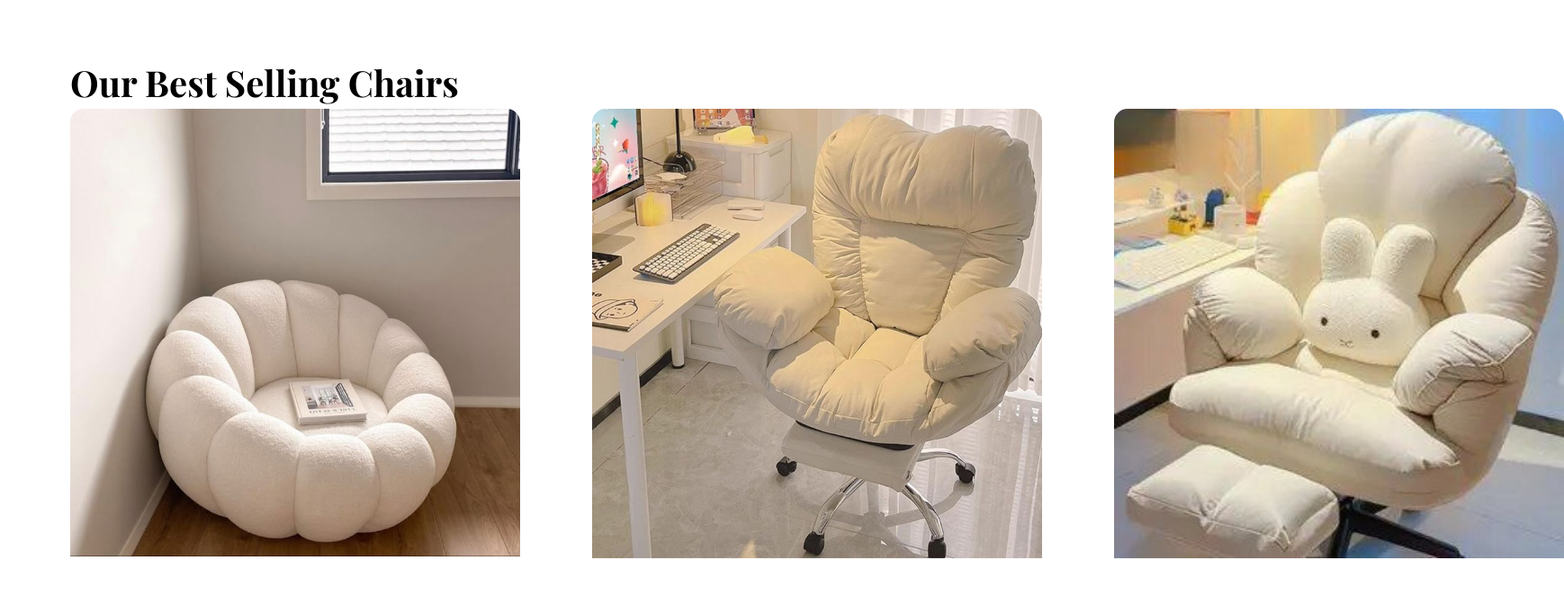
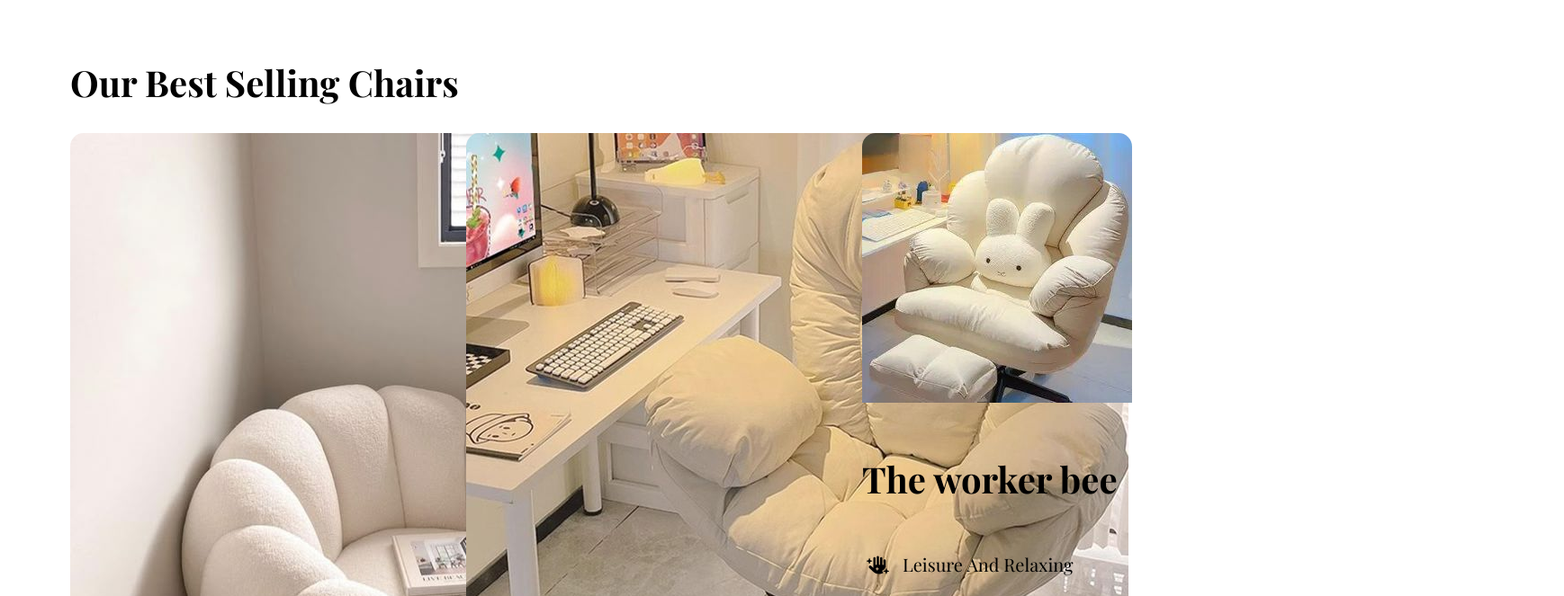
Before and after one commit to deeptika77/CSS-PROJECT, a plain HTML site: page index.html in a window 1280 px wide. Shown: the part 1400-2063 px from the top of the page at 90% size, 1738 px wide, since content can reach past the window. Drawn offline with nearby package versions, Linux system fonts and the light colour scheme; a web font is replaced by a local one.

Commit message:
layout fixed

```diff
--- a/style.css
+++ b/style.css
@@ -121,19 +121,19 @@ body{
  }
  .bestseller h2{
     font-size: 40px;
-    margin-bottom: 3px;
+    margin-bottom: 30px;
 }
 .top-products{
     display:flex;
 }
 .products{
-    width:430px;
-    margin-right:150px;
+    width: 400px;
+    margin-right: 40px;
     border-radius: 15px;
     border:#ccc;
 }
 .products img{
-    width:500px;
+    width:37x0px;
     /* height:auto; */
     border-top-left-radius:15px;
     border-top-right-radius:15px;
```
